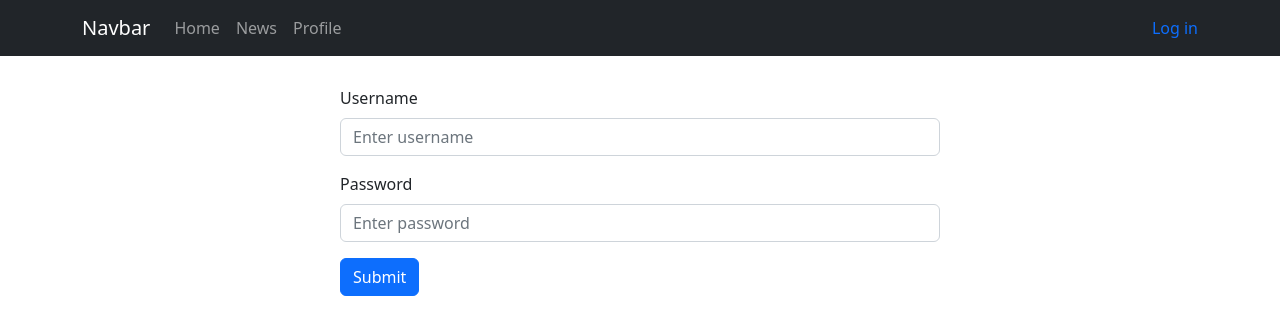
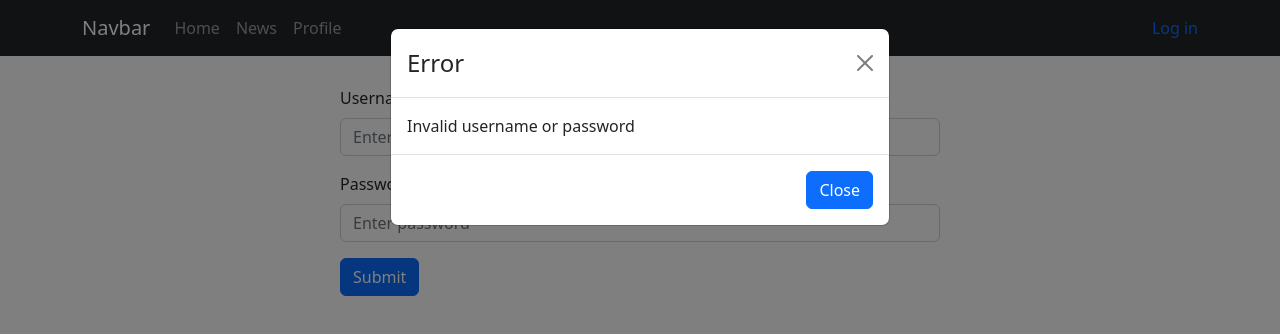
Before and after one commit to kaisyQ/test-task, a React (Create React App) app: page /login in a window 1280 px wide. Both pictures are taken after typing "Sample", "Sample123" into the empty fields and a click on the button "Submit". Shown: the top 334 px of the page. Built offline with nearby package versions, Linux system fonts and the light colour scheme.

Commit message:
modal-window

```diff
--- /dev/null
+++ b/src/components/Modal/Modal.jsx
@@ -0,0 +1,24 @@
+import React from "react"
+import Button from 'react-bootstrap/Button';
+import Modal from 'react-bootstrap/Modal';
+
+const ModalComponent = (props) => {
+    const handleClose = (e) => {
+        props.setIsDisplayed(false)
+    }
+    return <>
+        <Modal show={props.isDisplayed} onHide={handleClose}>
+            <Modal.Header closeButton>
+                <Modal.Title>{props.title}</Modal.Title>
+            </Modal.Header>
+            <Modal.Body>{props.message}</Modal.Body>
+            <Modal.Footer>
+            <Button variant="primary" onClick={handleClose}>
+                Close
+            </Button>
+            </Modal.Footer>
+        </Modal>
+    </>
+}
+
+export default ModalComponent
--- a/src/views/LoginView/LoginView.jsx
+++ b/src/views/LoginView/LoginView.jsx
@@ -4,10 +4,12 @@ import { login } from "../../api/api"
 import Button from 'react-bootstrap/Button'
 import Form from 'react-bootstrap/Form'
 import InputField from "../../components/InputField/InputField"
+import Modal from "../../components/Modal/Modal"
 
 const LoginView = (props) => {
     const [username, setUsername] = useState('')
     const [password, setPassword] = useState('')
+    const [isDisplayed, setIsDisplayed] = useState(false)
 
     if (props.isAuth) return <Navigate to='/profile'/>
 
@@ -17,7 +19,7 @@ const LoginView = (props) => {
             props.loginAC({ username, password })
 
         } else {
-            alert('Invalid username or password')
+            setIsDisplayed(true)
         }
         setUsername('')
         setPassword('')
@@ -30,6 +32,7 @@ const LoginView = (props) => {
 
             <Button onClick={submitClck} variant="primary">Submit</Button>
         </Form>
+        <Modal message={'Invalid username or password'} title={'Error'} isDisplayed={isDisplayed} setIsDisplayed={setIsDisplayed} />
     </div>
 }
 
```
